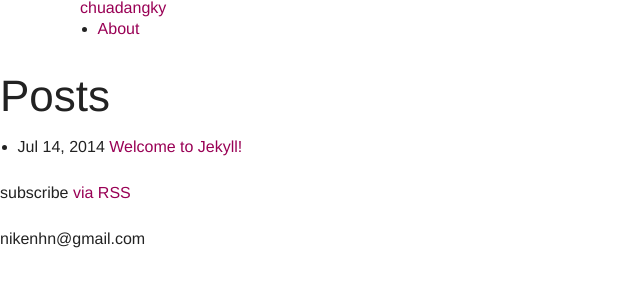
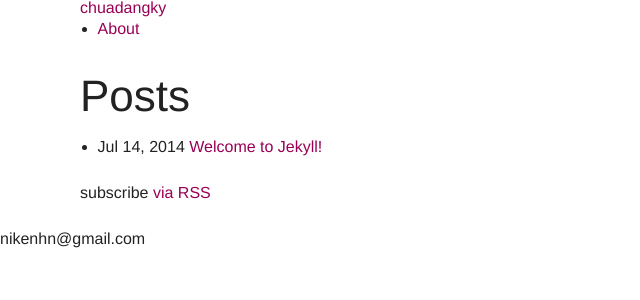
Before and after one commit to novakid/chuadangky, a Jekyll site: the page built from index.html, in a window 1280 px wide. Shown: the top 300 px of the page, without its empty margins (0-640 px from the left). Built offline with Jekyll 4.4.1, drawn with Linux system fonts in a browser that asks for light colours.

Commit message:
index layout

```diff
--- a/index.html
+++ b/index.html
@@ -2,7 +2,8 @@
 layout: default
 ---
 
-<div class="home">
+<div class="row">
+  <div class="columns">
 
   <h1>Posts</h1>
 
@@ -16,5 +17,5 @@ layout: default
       </ul>
 
       <p class="rss-subscribe">subscribe <a href="{{ "/feed.xml" | prepend: site.baseurl }}">via RSS</a></p>
-
   </div>
+</div>
```
Lines whose indentation alone changed are shown as unchanged.
